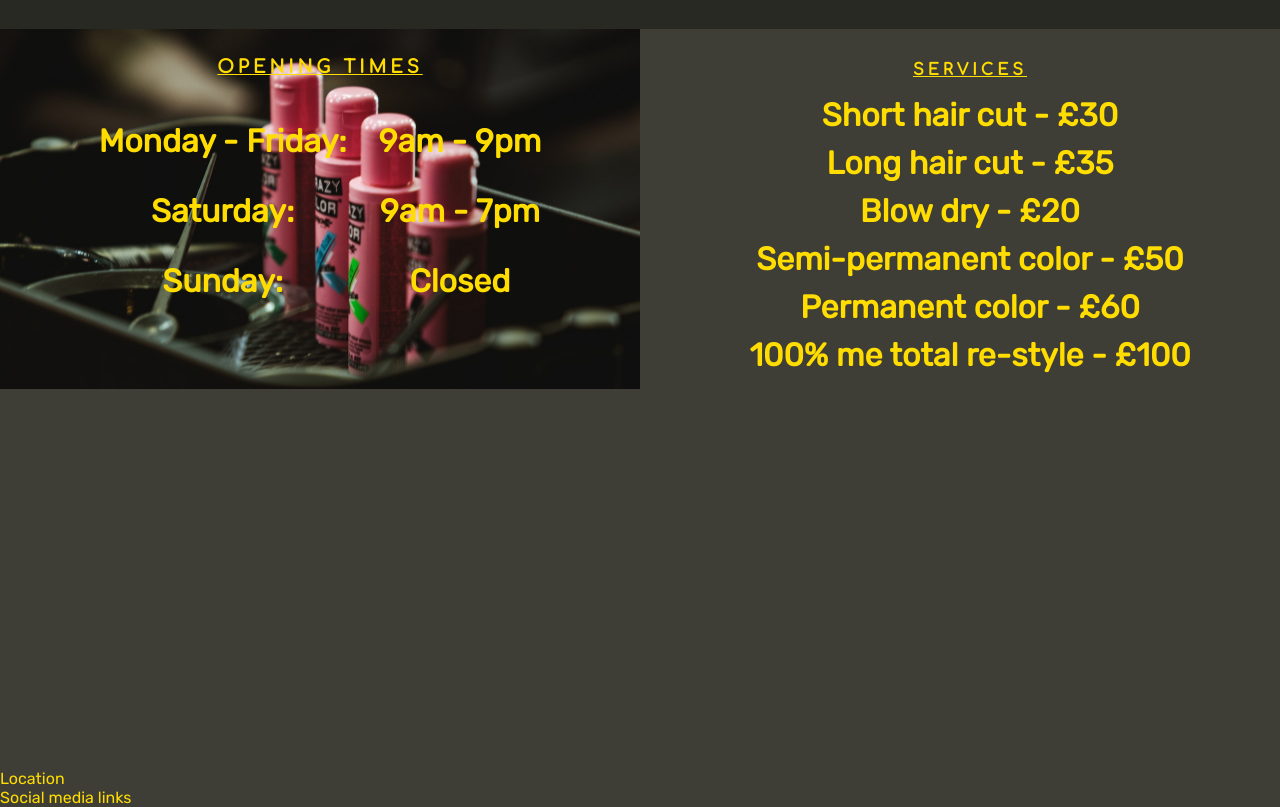
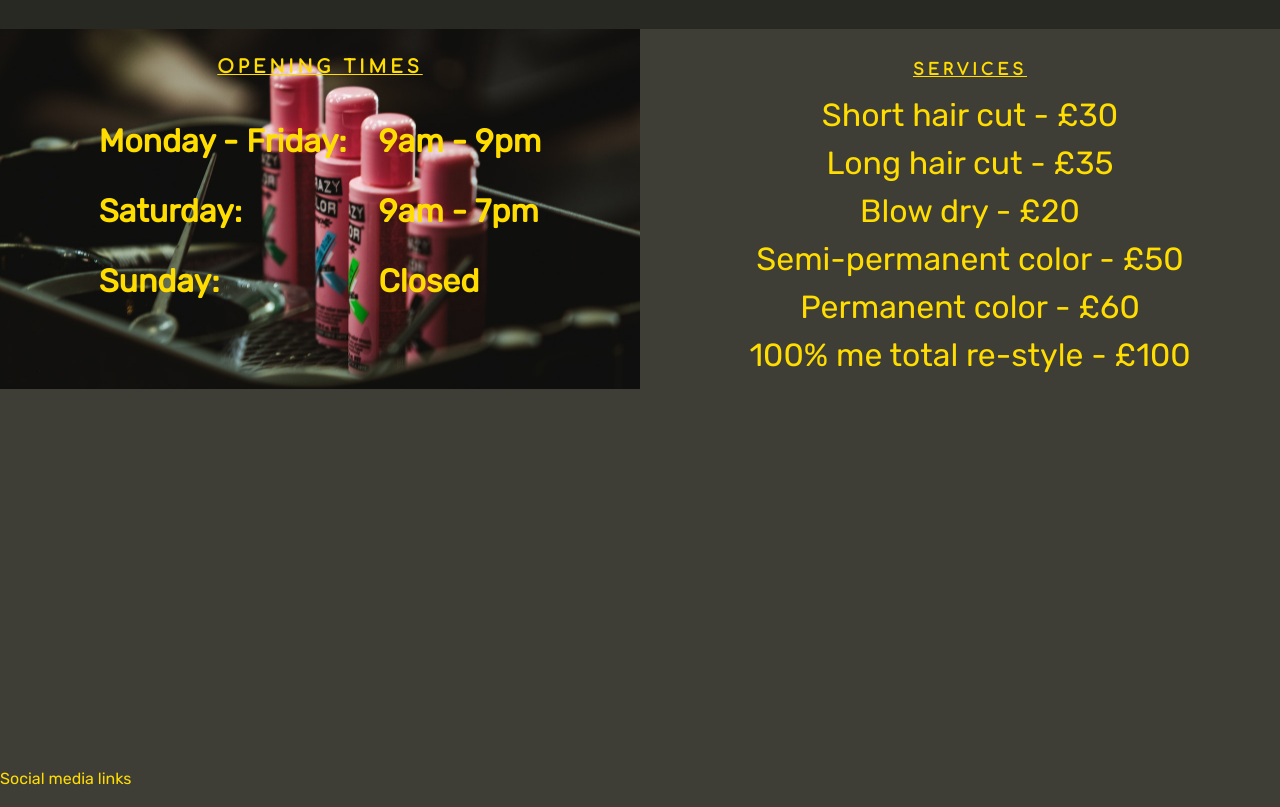
Before and after one commit to emmygood/identity, a plain HTML site: page index.html in a window 1280 px wide. Shown: the part 1096-1903 px from the top of the page. Drawn offline with Linux system fonts and the light colour scheme.

Commit message:
Make additional changes to the style of the times and services section

```diff
--- a/assets/css/style.css
+++ b/assets/css/style.css
@@ -222,6 +222,7 @@ h2 {
     padding: 15px;
     font-weight: bold;
     font-size: 2em;
+    text-align: left;
 }
 
 #prices {
@@ -241,6 +242,8 @@ h2 {
 #prices h3 {
     font-size: 2em;
     padding-top: 10px;
+    font-weight: 400;
+
 }
 
 
--- a/index.html
+++ b/index.html
@@ -137,8 +137,13 @@
 
     </section>
 
+    <!--address-->
+
     <section>
-        Location
+
+
+
+
     </section>
 
 
```
